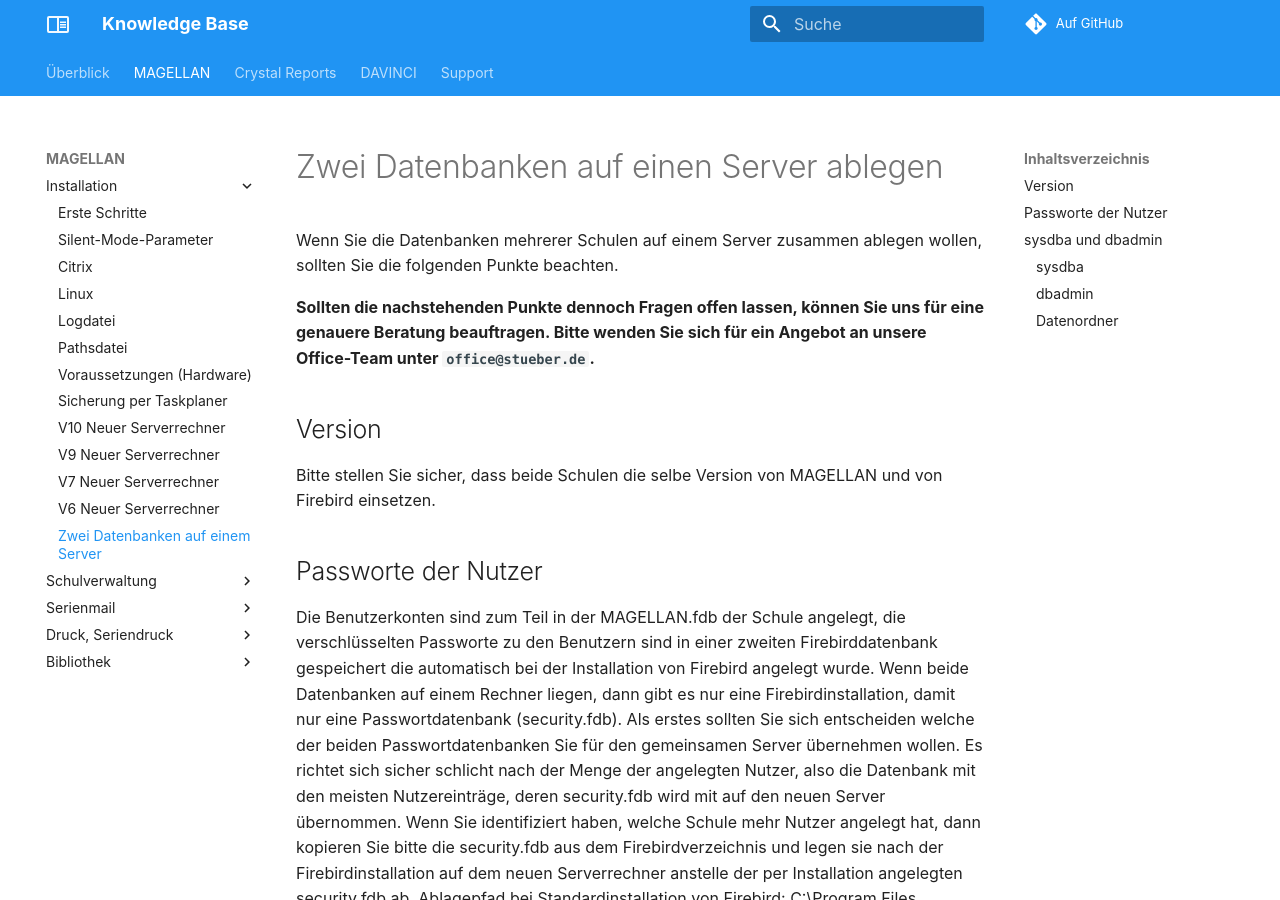
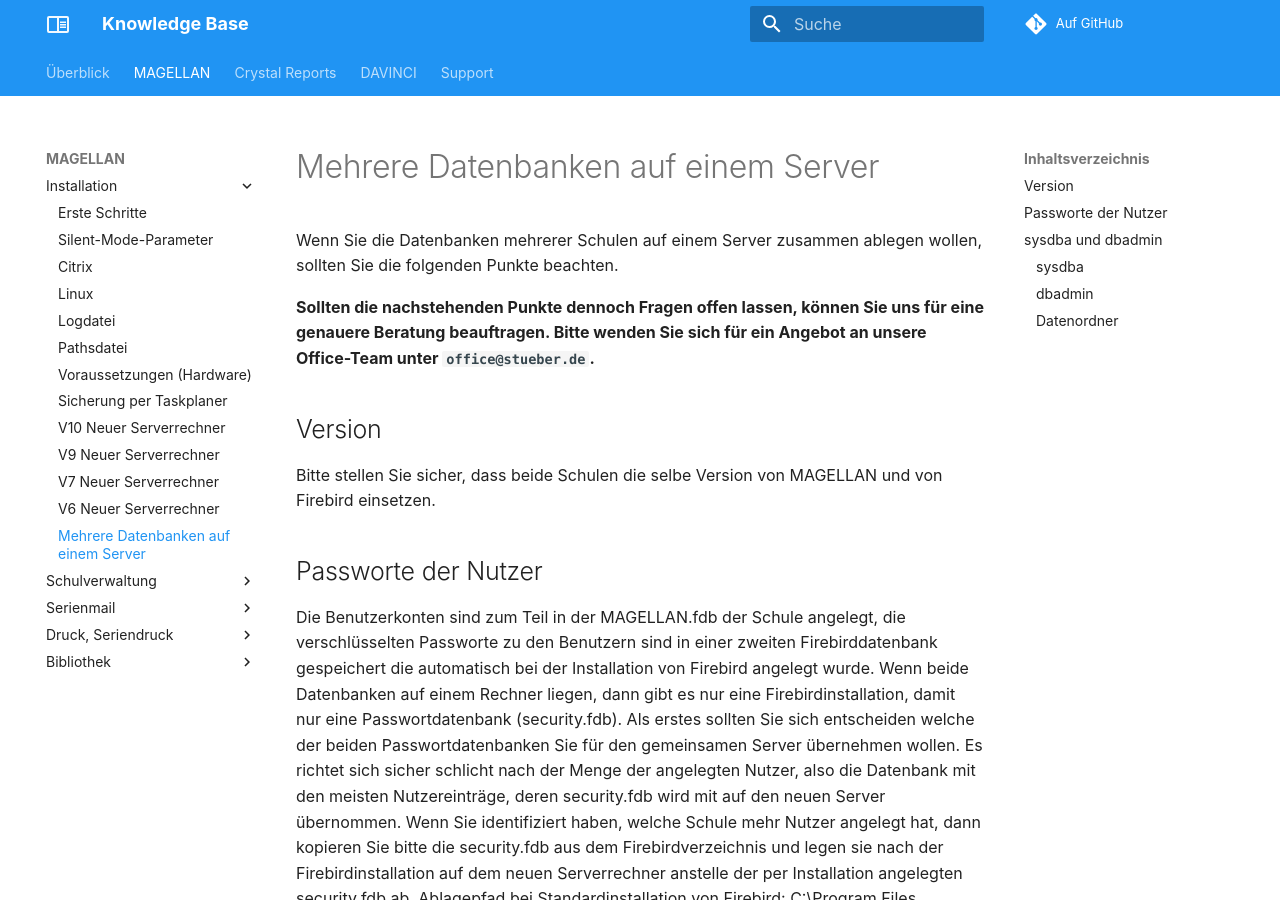
Before and after one commit to stuebersystems/doc.kb.de, an MkDocs documentation site: the page built from docs/magellan/2_db_ein_server.md, in a window 1280 px wide and 900 px high. Built offline with MkDocs 1.6.1 and Material for MkDocs 9.7.7, drawn with Linux system fonts in a browser that asks for light colours; comment, search, counter and statistics services are not loaded; old or Windows-style settings are respelled for this version of MkDocs.

Commit message:
no message

```diff
--- a/docs/magellan/2_db_ein_server.md
+++ b/docs/magellan/2_db_ein_server.md
@@ -1,4 +1,4 @@
-# Zwei Datenbanken auf einen Server ablegen
+# Mehrere Datenbanken auf einem Server
 
 Wenn Sie die Datenbanken mehrerer Schulen auf einem Server zusammen ablegen wollen, sollten Sie die folgenden Punkte beachten.
 
--- a/mkdocs.yml
+++ b/mkdocs.yml
@@ -67,7 +67,7 @@ nav:
     - V9 Neuer Serverrechner: magellan/admin-serverumzug9.md
     - V7 Neuer Serverrechner: magellan/admin-serverumzug7.md
     - V6 Neuer Serverrechner: magellan/admin-serverumzug6.md
-    - Zwei Datenbanken auf einem Server: magellan/2_db_ein_server.md
+    - Mehrere Datenbanken auf einem Server: magellan/2_db_ein_server.md
   - Schulverwaltung:
     - ABS Neues Halbjahr, neues Schuljahr: magellan/neues-halbjahr-neues-schuljahr.md
     - BBS Neues Halbjahr, neues Schuljahr: magellan/bbs-neues-halbjahr-neues-schuljahr-was-ist-zu-tun.md
```
